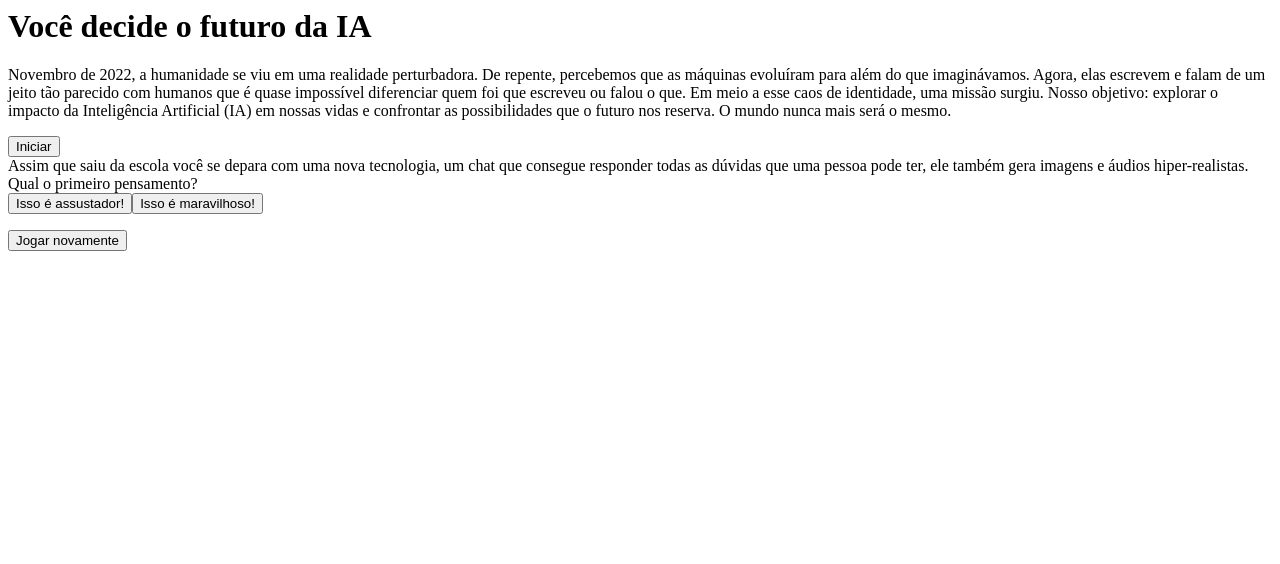
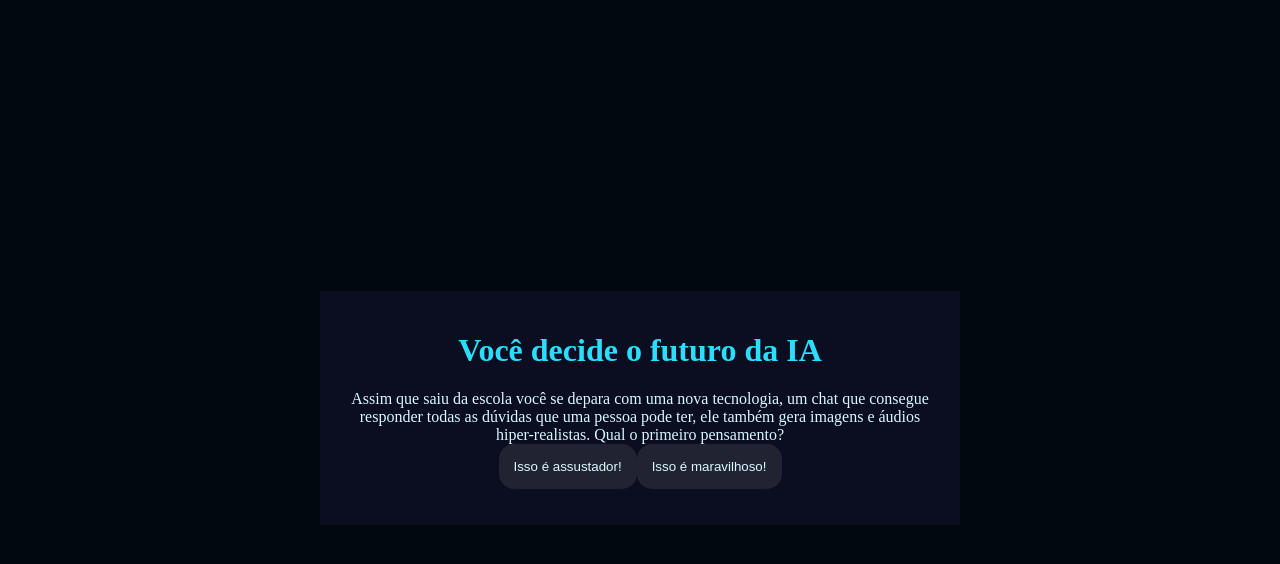
Before and after one commit to andressa-moreira/ia, a plain HTML site: page index.html in a window 1280 px wide. Drawn offline with Linux system fonts and the light colour scheme.

Commit message:
Add files via upload

```diff
--- a/index.html
+++ b/index.html
@@ -1,28 +1,22 @@
+<!DOCTYPE html>
+<html lang="pt-br">
+
+<head>
+    <meta charset="UTF-8">
+    <meta name="viewport" content="width=device-width, initial-scale=1.0">
+    <link rel="stylesheet" href="style.css">
+    <title>Você decide o futuro da IA</title>
+</head>
+
 <body>
     <div class="caixa-principal">
         <h1>Você decide o futuro da IA</h1>
-        <div class="tela-inicial">
-            <p>Novembro de 2022, a humanidade se viu em uma realidade perturbadora.
-                De repente, percebemos que as máquinas evoluíram para além do que imaginávamos.
-                Agora, elas escrevem e falam de um jeito tão parecido com humanos que é quase impossível diferenciar
-                quem foi que escreveu ou falou o que.
-                Em meio a esse caos de identidade, uma missão surgiu.
-                Nosso objetivo: explorar o impacto da Inteligência Artificial (IA) em nossas vidas e confrontar as
-                possibilidades que o futuro nos reserva.
-                O mundo nunca mais será o mesmo.
-            </p>
-            <button class="iniciar-btn">Iniciar</button>
-        </div>
         <div class="caixa-perguntas"></div>
         <div class="caixa-alternativas"></div>
         <div class="caixa-resultado">
             <p class="texto-resultado"></p>
-            <button class="novamente-btn">Jogar novamente</button>
         </div>
     </div>
-    <script type="module" src="js/aleatorio.js"></script>
-    <script type="module" src="js/perguntas.js"></script>
-    <script type="module" src="js/script.js"></script>
     <script src="script.js"></script>
 </body>
 
--- a/style.css
+++ b/style.css
@@ -1,43 +1,42 @@
-@import url('https://fonts.googleapis.com/css2?family=Chakra+Petch:ital,wght@0,300;0,400;0,500;0,600;0,700;1,300;1,400;1,500;1,600;1,700&family=Inter:wght@100;200;300;400;500;600;700;800;900&display=swap');
-
 :root {
     --cor-fundo: #01080E;
     --cor-principal: #0B0D20 ;
-@@ -11,7 +9,6 @@
+    --cor-secundaria: #212333;
+    --cor-destaque: #2BDEFD;
+    --cor-texto: #D7F9FF;
+}
+
 body {
     background-color: var(--cor-fundo);
     color: var(--cor-texto);
-    font-family: 'Inter', sans-serif;
     display: flex;
     justify-content: center;
     align-items: center;
-@@ -26,10 +23,6 @@ body {
-    padding: 20px;
+    min-height: 100vh;
 }
 
-h1, .caixa-perguntas, .caixa-resultado{
-    font-family: 'Chakra Petch', sans-serif;
+.caixa-principal{
+    background-color: var(--cor-principal);
+    width: 90%;
+    max-width: 600px;
+    text-align: center;
+    padding: 20px;
 }
 
 h1 {
     color: var(--cor-destaque);
 }
-@@ -46,18 +39,4 @@ button {
+
+button {
+    background-color: var(--cor-secundaria);
+    color: var(--cor-texto);
+    border: none;
+    border-radius: 15px;
+    padding: 15px;
+    transition: background-color 0.3s;
+}
+
 button:hover {
     background-color: var(--cor-destaque);
     color: var(--cor-principal);
 }
-
-.caixa-resultado{
-    display: none;
-}
-
-.caixa-resultado.mostrar{
-    display: block;
-}
-
-.caixa-alternativas{
-    display: flex;
-    flex-direction: column;
-    gap: 10px;
-}
```
